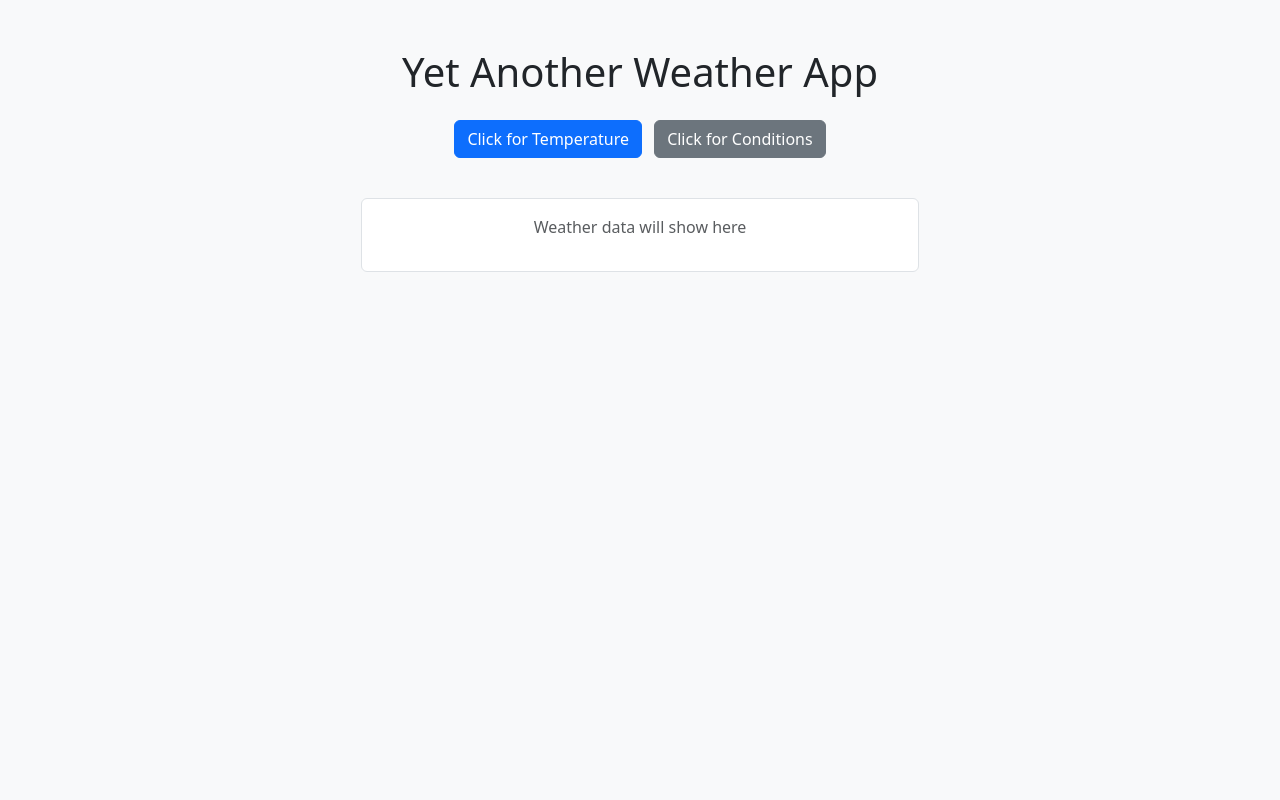
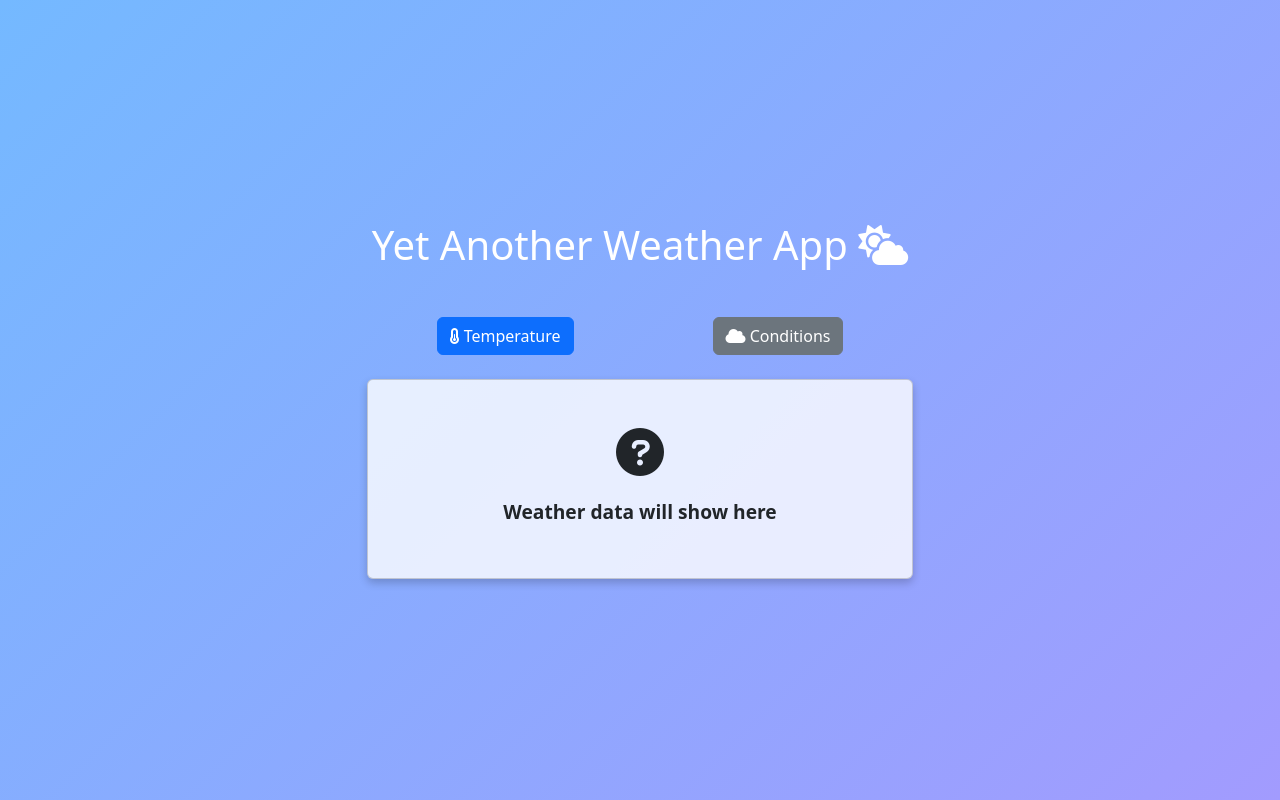
Before and after one commit to yorkzap/CodeTheDream-Advanced, a plain HTML site: page index.html in a window 1280 px wide. Drawn offline with nearby package versions, Linux system fonts and the light colour scheme.

Commit message:
Add style sheet with elegant background and card layout

```diff
--- a/app.js
+++ b/app.js
@@ -14,7 +14,7 @@ async function fetchTemperature() {
       const temp = data.hourly.temperature_2m[0];
       displayData(`Current Temperature: ${temp}°C`);
     } catch (error) {
-      displayData('Error fetching temperature.');
+      displayData('Error fetching temperature. Feeling a bit under the weather (heh)');
       console.error(error);
     }
   }
--- a/index.html
+++ b/index.html
@@ -12,19 +12,37 @@
     integrity="sha384-T3c6CoIi6uLrA9TneNEoa7RxnatzjcDSCmG1MXxSR1GAsXEV/Dwwykc2MPK8M2HN"
     crossorigin="anonymous"
   />
+
+  <!-- Font Awesome Icons -->
+  <link
+    href="https://cdnjs.cloudflare.com/ajax/libs/font-awesome/6.0.0-beta3/css/all.min.css"
+    rel="stylesheet"
+  />
+
+  <!-- Custom CSS -->
+  <link rel="stylesheet" href="style.css" />
 </head>
-<body class="bg-light text-center py-5">
-  <div class="container">
-    <h1 class="mb-4">Yet Another Weather App</h1>
+<body class="d-flex align-items-center justify-content-center vh-100">
+  <div class="container text-center">
+    <h1 class="mb-5">Yet Another Weather App <i class="fas fa-cloud-sun"></i></h1>
 
-    <div id="content" class="d-flex flex-column align-items-center">
-      <div class="mb-3">
-        <button class="btn btn-primary me-2" onclick="fetchTemperature()">Click for Temperature</button>
-        <button class="btn btn-secondary" onclick="fetchConditions()">Click for Conditions</button>
-      </div>
+    <div class="row justify-content-center">
+      <div class="col-md-6">
+        <div class="d-flex justify-content-around mb-4">
+          <button class="btn btn-primary" onclick="fetchTemperature()">
+            <i class="fas fa-thermometer-half"></i> Temperature
+          </button>
+          <button class="btn btn-secondary" onclick="fetchConditions()">
+            <i class="fas fa-cloud"></i> Conditions
+          </button>
+        </div>
 
-      <div id="weather-data" class="mt-4 border p-3 rounded bg-white w-50">
-        <p class="text-muted">Weather data will show here</p>
+        <div id="weather-data" class="card p-4">
+          <div class="weather-icon">
+            <i class="fas fa-question-circle"></i>
+          </div>
+          <p>Weather data will show here</p>
+        </div>
       </div>
     </div>
   </div>
--- /dev/null
+++ b/style.css
@@ -0,0 +1,22 @@
+body {
+    background: linear-gradient(135deg, #74b9ff, #a29bfe);
+    color: white;
+  }
+
+  .card {
+    background: rgba(255, 255, 255, 0.8);
+    box-shadow: 0 4px 8px rgba(0, 0, 0, 0.2);
+    min-height: 200px;
+    display: flex;
+    justify-content: center;
+  }
+
+  .weather-icon {
+    font-size: 48px;
+    margin-bottom: 10px;
+  }
+
+  #weather-data p {
+    font-size: 1.2rem;
+    font-weight: bold;
+  }
```
